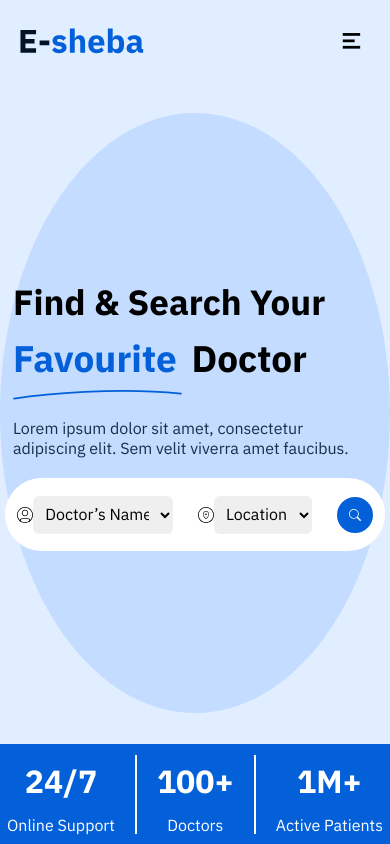
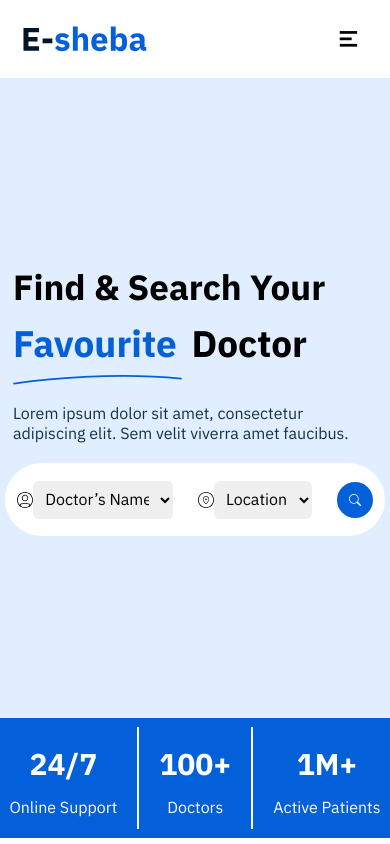
Before and after one commit to Ajinormotor/E-sheba-, a React (Vite) app: page / in a window 390 px wide. Shown: the top 844 px of the page. Built offline with nearby package versions, Linux system fonts and the light colour scheme.

Commit message:
reolving the header bug

```diff
--- a/package.json
+++ b/package.json
@@ -10,6 +10,7 @@
     "preview": "vite preview"
   },
   "dependencies": {
+    "lodash": "^4.17.21",
     "react": "^18.3.1",
     "react-countup": "^6.5.3",
     "react-dom": "^18.3.1",
--- a/src/App.css
+++ b/src/App.css
@@ -5,28 +5,16 @@
 
 *{
   font-family: "IBM Plex Sans", sans-serif;
-  padding: 0px;
-  margin: 0px;
 }
 
 .header_shrink{
+  left: 0;
+  top: 0;
+  position: fixed;
   background: white;
-  position: fixed;
+  box-shadow: 5px 2px 5px 5px gray;
   width: 100%;
-  top: 0px;
   z-index: 10000;
-  transition:  background 0.2s ease-in;
-  box-shadow: 5px 2px 5px 5px gray;
-  height: auto;
-  padding-top: 30px;
+
 
 }
-
-@media (max-width: 450px){
-  .header_shrink{
-    height: 110px;
-    position: fixed;
-    top:0px;
-    padding-top: 35px;
-  }
-}
--- a/src/App.jsx
+++ b/src/App.jsx
@@ -1,6 +1,7 @@
 
 import './App.css'
 import Footer from './component/ui/Footer'
+import Header from './component/ui/Header'
 import Routs from './routing/routs'
 
 
@@ -8,7 +9,8 @@ function App() {
 
 
   return (
-    <div className='flex flex-col items-center justify-center'>
+    <div className='flex flex-col  overflow-x-hidden'>
+      <Header />
     <Routs />
  <Footer />
 
--- a/src/component/BottomHero.jsx
+++ b/src/component/BottomHero.jsx
@@ -4,26 +4,26 @@ import CountUp from "react-countup"
 
 const BottomHero = () => {
   return (
-   <section className="flex items-center justify-center lg:justify-start w-full md:h-[134px] h-[100px] bg-normalBlue-0 md:pl-[5rem]">
+   <section className="flex items-center justify-center lg:justify-start w-full md:h-[134px] h-[120px] bg-normalBlue-0 md:pl-[5rem] py-[1rem]">
 
     <ul className="flex items-center justify-between md:gap-[30px] gap-[20px] p-[5px]">
 
         <li className="flex flex-col items-center gap-[7px]">
-            <h1  className=" font-[700] md:text-[64px] md:leading-[83px] text-[32px] leading-[54px] text-white font-ibm">24/7</h1>
-            <p className=" font-[400] text-[16px] leading-[20px] text-white font-ibm">Online Support</p>
+            <h1  className=" font-[700] md:text-[64px] md:leading-[83px] text-[30px] leading-[52px] text-white font-ibm">24/7</h1>
+            <p className=" font-[400] text-[16px] leading-[20px] text-white font-ibm text-center">Online Support</p>
             </li>
 
-            <li className="h-[79px] border-[1px] border-white bg-white"></li>
+            <li className="h-[102px] border-[1px] border-white bg-white"></li>
 
             <li className="flex flex-col items-center gap-[7px]">
-            <h1  className=" font-[700] md:text-[64px] md:leading-[83px] text-[32px] leading-[54px] text-white font-ibm"><CountUp  end={100} duration={2}  />+</h1>
+            <h1  className=" font-[700] md:text-[64px] md:leading-[83px] text-[30px] leading-[52px] text-white font-ibm"><CountUp  end={100} duration={2}  />+</h1>
             <p className=" font-[400] text-[16px] leading-[20px] text-white font-ibm">Doctors</p>
             </li>
 
-            <li className="h-[79px] border-[1px] border-white bg-white"></li>
+            <li className="h-[102px] border-[1px] border-white bg-white"></li>
 
             <li className="flex flex-col items-center gap-[7px]">
-            <h1  className=" font-[700] md:text-[64px] md:leading-[83px] text-[32px] leading-[54px] text-white font-ibm"><CountUp end={1000000} duration={2}
+            <h1  className=" font-[700] md:text-[64px] md:leading-[83px] text-[30px] leading-[52px] text-white font-ibm"><CountUp end={1000000} duration={2}
                formattingFn={(value) => {
 
           if (value >= 1000000) return '1M+';
@@ -31,7 +31,7 @@ const BottomHero = () => {
 
         }}
  /></h1>
-            <p className=" font-[400] text-[16px] leading-[20px] text-white font-ibm">Active Patients</p>
+            <p className=" font-[400] text-[16px] leading-[20px] text-white font-ibm text-center">Active Patients</p>
             </li>
 
 
--- a/src/component/Hero.jsx
+++ b/src/component/Hero.jsx
@@ -1,37 +1,28 @@
 import BottomHero from "./BottomHero"
-import Header from "./ui/Header"
 import hero_arrow from "/image/hero_pics.svg"
 import location_icon from "/image/location_icon.svg"
 import doctor_icon from "/image/doctor_Icon.svg"
 import search_icon from "/image/bi_search.svg"
-import MobileHeader from "./ui/MobileHeader"
-import { useState } from "react"
-
-
-
-const Hero = () => {
-const [toggleMenu, setToggleMenu] = useState(false)
 
 
 
 
 
+const Hero = () => {
+
+
+
   return (
-<section className="flex flex-col bg-lightBlue-0 w-full h-screen max-w-[1300px]">
+<section className="flex flex-col bg-lightBlue-0 w-full max-w-[1300px]  h-[90vh] md:h-[85vh]">
 
- {toggleMenu && <div className="bg-black opacity-[50%] fixed z-[200] md:hidden inset-0"></div>  }
+
 
 
 <div className="flex flex-col">
 
 
-<div className={`${toggleMenu && " fixed z-[2000] w-full bg-white shadow-md " }`}>
-  <Header  toggleMenu={toggleMenu}  setToggleMenu={setToggleMenu} />
-  </div>
 
-  <div className={`${toggleMenu? "block fixed z-[200] w-full top-[80px]" : "hidden"}`}>
-  <MobileHeader toggleMenu={toggleMenu}  setToggleMenu={setToggleMenu} />
-  </div>
+
 
 
 </div>
@@ -116,13 +107,13 @@ const [toggleMenu, setToggleMenu] = useState(false)
   </div>
 
 {/* image div */}
-<div className="bg-moonBlue-0 max-w-[750px] h-[600px]  rounded-[50%] w-full absolute opacity-[50%] right-0  z-[5]"></div>
+<div className="bg-moonBlue-0 max-w-[750px] h-[600px]  rounded-[50%] w-full absolute opacity-[50%] right-0  hidden md:block z-[5]"></div>
 
   </div>
 
 
 
-  <div className="max-w-full w-full lg:mt-[1.5rem] z-10">
+  <div className="max-w-full w-full  z-10">
     <BottomHero />
   </div>
 
--- a/src/component/ui/Header.jsx
+++ b/src/component/ui/Header.jsx
@@ -4,8 +4,11 @@
 
 import { Link } from "react-router-dom"
 import logo from "/image/E-sheba_logo.svg"
-import { useEffect, useRef } from "react"
+import { useEffect, useRef, useState } from "react"
+import MobileHeader from "./MobileHeader"
 
+
+import { debounce } from "lodash";
 
 const nav_link = [
     {
@@ -36,31 +39,27 @@ const nav_link = [
 
 ]
 
-const Header = ({toggleMenu,setToggleMenu}) => {
+const Header = () => {
 
+
+    const [toggleMenu, setToggleMenu] = useState(false)
 
     const headerRef = useRef(null)
 
-    useEffect(()=>{
-        const handleHeader = () => {
-
-
-            if( document.documentElement.scrollTop > 70|| document.body.scrollTop > 70 ){
-                headerRef.current.classList.add("header_shrink")
-            } else{
-                headerRef.current.classList.remove("header_shrink")
-            }
-
-        }
+    useEffect(() => {
+        const handleHeader = debounce(() => {
+          if (document.documentElement.scrollTop > 70 || document.body.scrollTop > 70) {
+            headerRef.current.classList.add("header_shrink");
+          } else {
+            headerRef.current.classList.remove("header_shrink");
+          }
+        }, 100); // Debounce interval
 
         window.addEventListener("scroll", handleHeader);
-
         return () => {
-
-            window.removeEventListener("scroll", handleHeader);
-        }
-
-    },[])
+          window.removeEventListener("scroll", handleHeader);
+        };
+      }, []);
 
     const handleToggleMenu = () => {
         setToggleMenu((prev) => !prev)
@@ -69,7 +68,20 @@ const Header = ({toggleMenu,setToggleMenu}) => {
 
 
   return (
-<section ref={headerRef} className=" w-full max-w-[1300px]  flex items-center justify-between h-auto p-[20px] md:px-[2rem]   md:pt-[1rem]">
+<section ref={headerRef}   className={`sticky top-0 z-[1500] w-full max-w-[1300px]  p-[15px] md:p-0   flex flex-col
+items-center justify-between  md:px-8 transition-all ${
+    toggleMenu ? "header_shrink" : ""
+  }`}>
+
+
+
+<div className={`${toggleMenu? "block fixed z-[200] w-full top-[79px] left-0" : "hidden"}`}>
+  <MobileHeader toggleMenu={toggleMenu}  setToggleMenu={setToggleMenu} />
+  </div>
+
+
+<div className="flex items-center w-full py-[0.2rem] md:p-[20px] justify-between px-[0.5rem]">
+
 
     <div className="">
   <img src={logo}  alt=""  className="w-[124px] h-[42px]"  />
@@ -105,6 +117,7 @@ const Header = ({toggleMenu,setToggleMenu}) => {
 
 }
     </div>
+    </div>
 
 </section>
 
```
Also changed, not shown: 1 other file (tests, documents, lock files or other folders).
